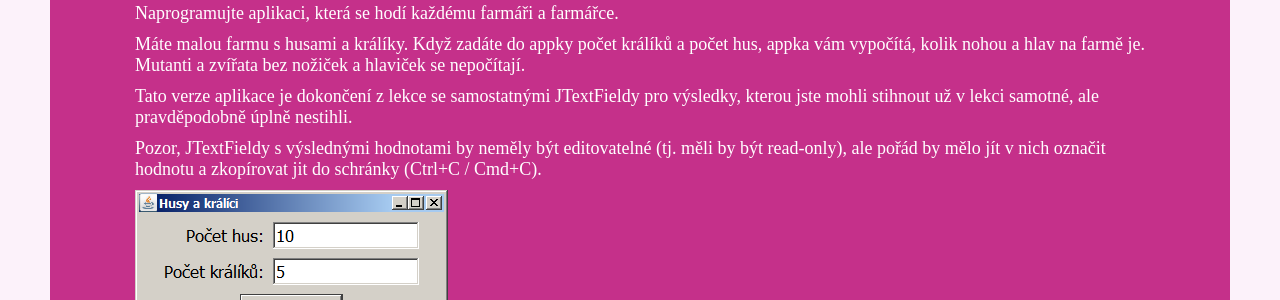
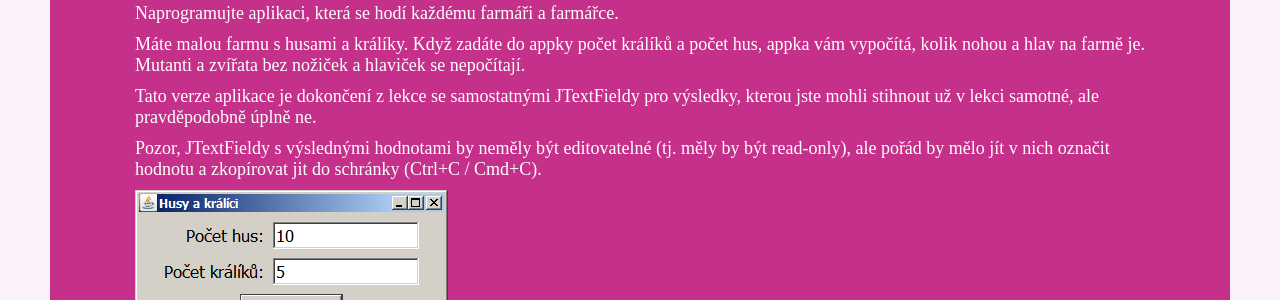
Before and after one commit to czechitas/java-web, a Jekyll site: the page built from docs/2019-podzim/java1/_posts/2019-11-22-lekce09-ukol.md, in a window 1280 px wide and 900 px high, scrolled down 507 px. Shown: the part 174-474 px from the top of the window. Built offline with Jekyll 4.4.1, drawn with Linux system fonts in a browser that asks for light colours.

Commit message:
Fixed typos

```diff
--- a/docs/2019-podzim/java1/_posts/2019-11-22-lekce09-ukol.md
+++ b/docs/2019-podzim/java1/_posts/2019-11-22-lekce09-ukol.md
@@ -15,9 +15,9 @@ kolik nohou a hlav na farmě je.
 Mutanti a zvířata bez nožiček a hlaviček se nepočítají.
 
 Tato verze aplikace je dokončení z lekce se samostatnými JTextFieldy pro výsledky,
-kterou jste mohli stihnout už v lekci samotné, ale pravděpodobně úplně nestihli.
+kterou jste mohli stihnout už v lekci samotné, ale pravděpodobně úplně ne.
 
-Pozor, JTextFieldy s výslednými hodnotami by neměly být editovatelné (tj. měli by být read-only),
+Pozor, JTextFieldy s výslednými hodnotami by neměly být editovatelné (tj. měly by být read-only),
 ale pořád by mělo jít v nich označit hodnotu a zkopírovat jit do schránky (Ctrl+C / Cmd+C).
 
 ![Screenshot](img/ukol09-husy1.png)
```
